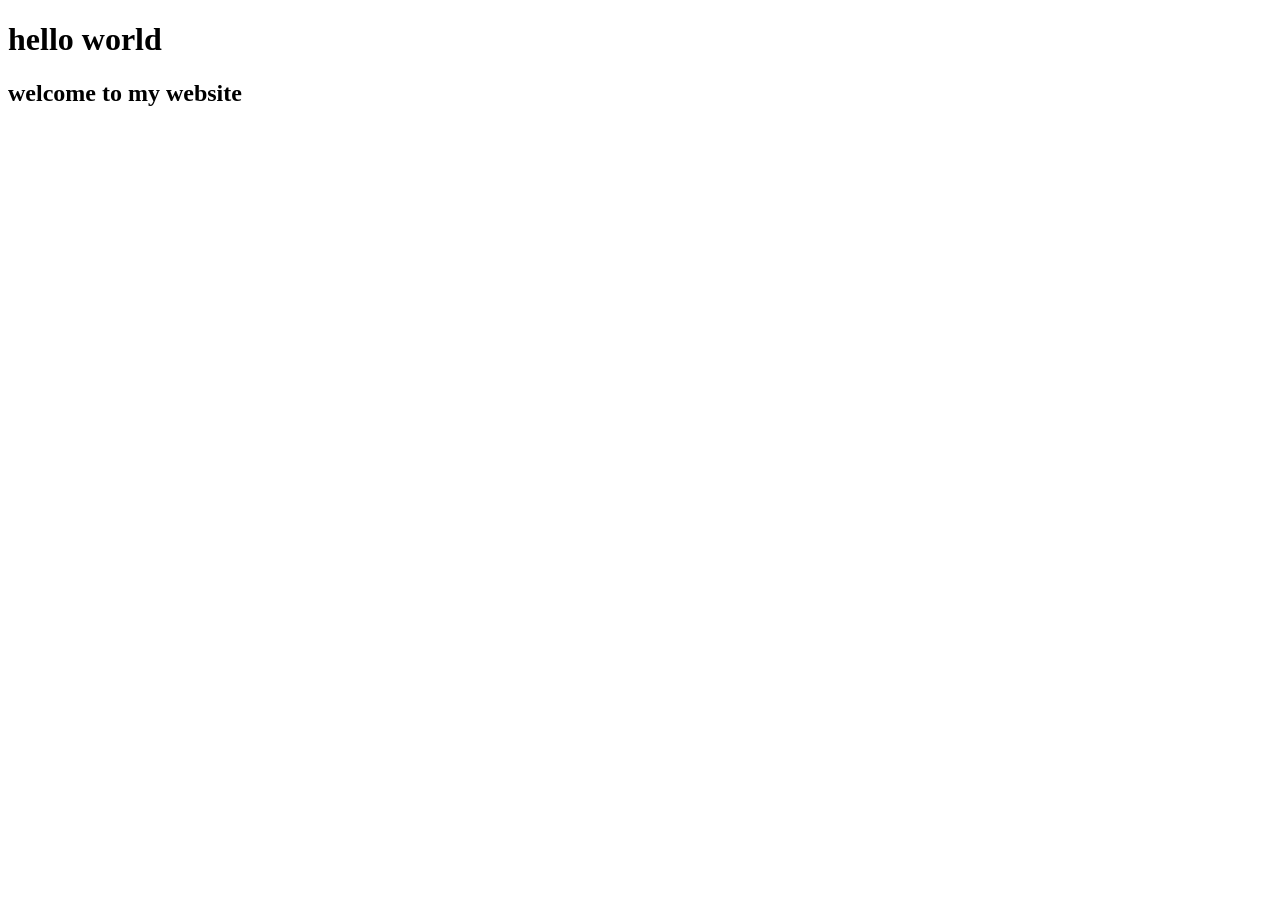
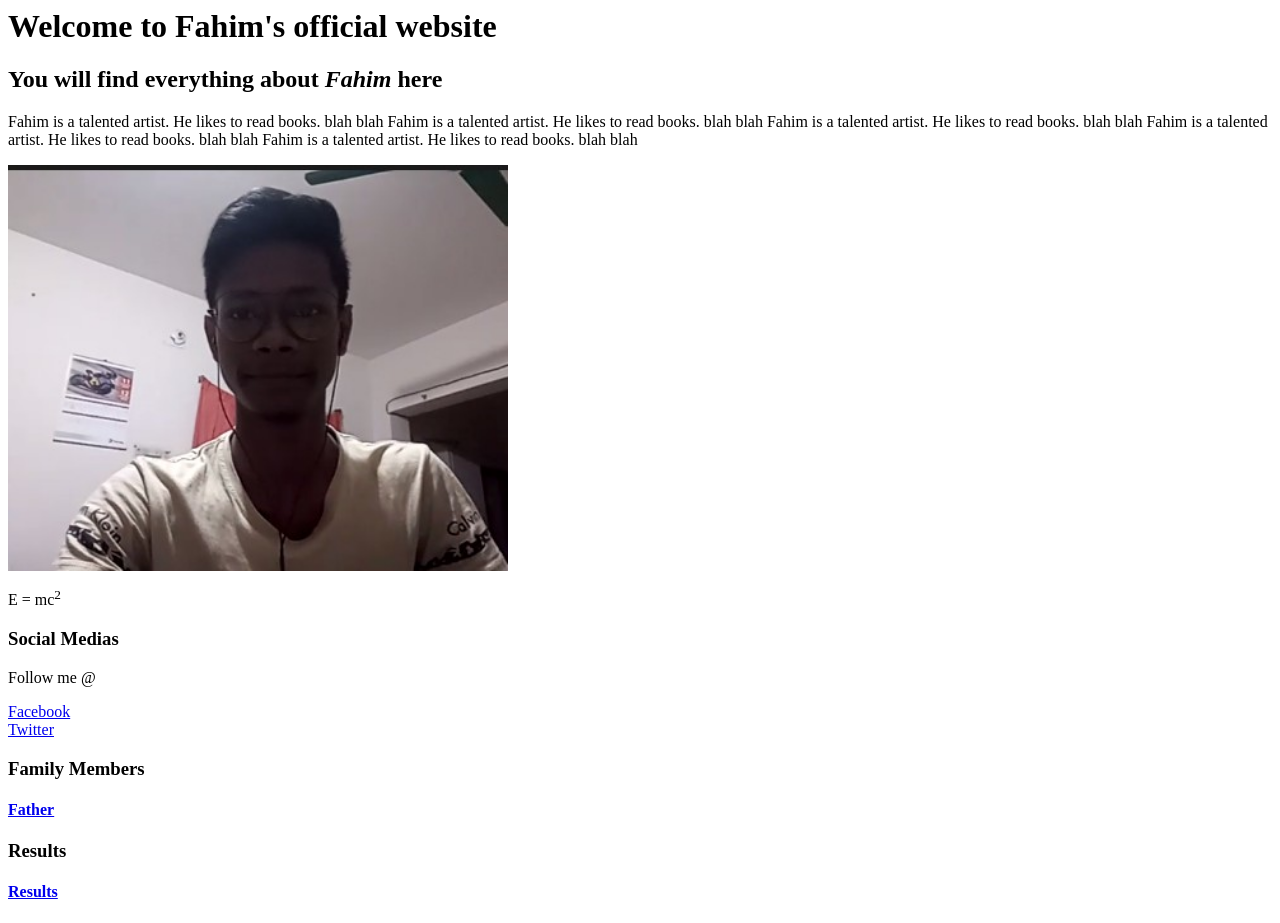
Before and after one commit to FahimMuntasir19/FahimMuntasir19, a plain HTML site: page index.html in a window 1280 px wide. Before the commit the page ends 800 px from the top, so only its background shows below. Drawn offline with Linux system fonts and the light colour scheme.

Commit message:
Making index

```diff
--- a/index.html
+++ b/index.html
@@ -1,13 +1,34 @@
-<!DOCTYPE html>
-<html lang="en">
-<head>
-    <meta charset="UTF-8">
-    <meta name="viewport" content="width=device-width, initial-scale=1.0">
-    <meta http-equiv="X-UA-Compatible" content="ie=edge">
-    <title>Document</title>
-</head>
-<body>
-    <h1>hello world</h1>
-    <h2>welcome to my website</h2>
-</body>
-</html>
+ <html>
+    <head>
+        <title>Fahims's website</title>
+    </head>
+
+    <body>
+        <h1> Welcome to Fahim's official website </h1>
+        <h2> You will find everything about <i>Fahim</i> here</h2>
+        <p>
+            Fahim is a talented artist. He likes to read books. blah blah
+            Fahim is a talented artist. He likes to read books. blah blah Fahim is a talented artist. He likes to read books. blah blah Fahim is a talented artist. He likes to read books. blah blah Fahim is a talented artist. He likes to read books. blah blah
+        </p>
+
+        <img  width="500" src="img/pic.jpg" >
+        <p>
+            E = mc<sup>2</sup>
+
+
+
+        </p>
+
+        <h3>Social Medias</h3>
+         <p>Follow me @  </p>
+         <a href="www.facebook/fahim"> Facebook </a> <br>
+         <a href="www.twitter/fahim">Twitter</a>
+
+        <h3>Family Members</h3>
+         <h4> <a href="father.html">Father</a></h4>
+
+         <h3>Results</h3>
+         <h4> <a href="results.html">Results</a></h4>
+
+    </body>
+ </html>
```
